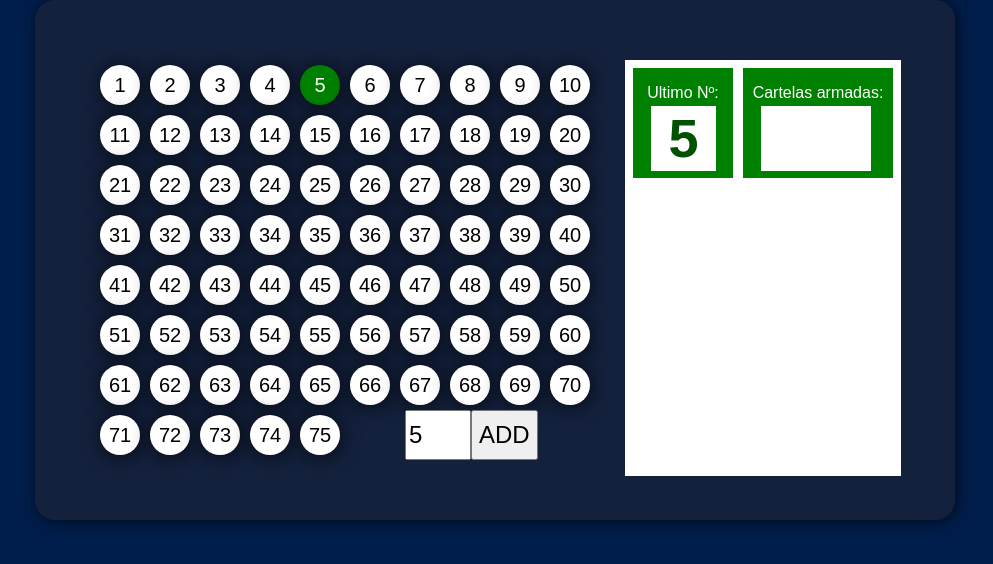
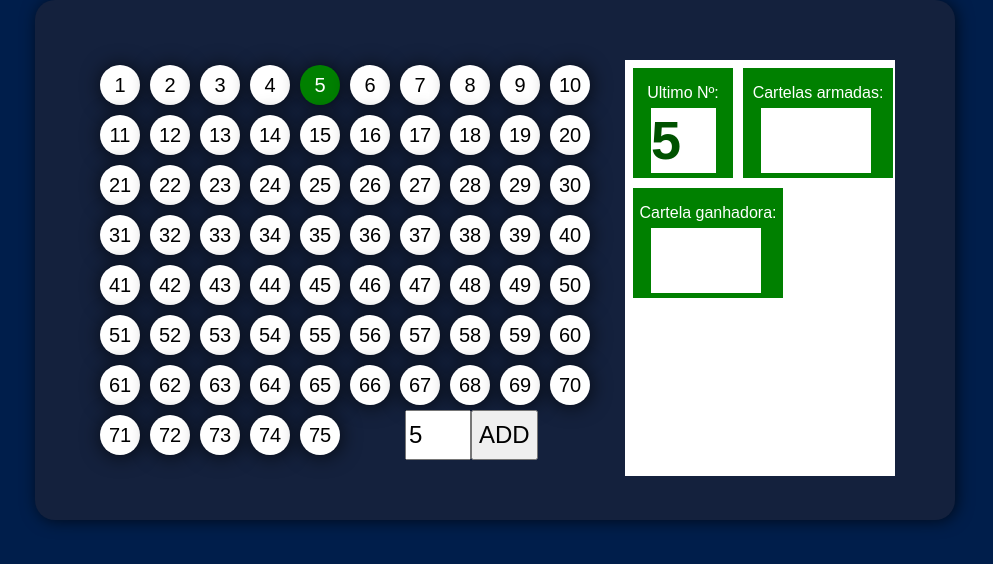
Before and after one commit to felipeuenes/bingo, a plain HTML site: page index.html in a window 1280 px wide. Both pictures are taken after typing "5" into the empty fields and a click on the input "ADD". Shown: the part 100-664 px from the top of the page, without its empty margins (145-1138 px from the left). Drawn offline with Linux system fonts and the light colour scheme.

Commit message:
add cartela win

```diff
--- a/index.html
+++ b/index.html
@@ -31,6 +31,10 @@
             <p>Cartelas armadas:</p>
             <div class="N2"></div>
         </div>
+        <div class="ganhou">
+            <p>Cartela ganhadora:</p>
+            <div class="N3"></div>
+        </div>
 
     </div>
 </div>
--- a/js/script.js
+++ b/js/script.js
@@ -2,7 +2,7 @@
 
 const arrayCartelas = []
 
-for (let index = 0; index < 2; index++) {
+for (let index = 0; index < 10; index++) {
     const cartela = [];
     for (let index = 0; index < 3; index++) {
        while (true) {
@@ -74,7 +74,11 @@ function confereCartela(numsorteados) {
                         const bateu = document.querySelector(".bateu")
 
                         bateu.style.display = 'grid'
-                        beteu.innerHTML = `<p>Cartela ${cloneCartelas.indexOf(cloneCartela) + 1} bateu!</p>`;
+                        closeBtn = document.querySelector("#closeWindow");
+                        closeBtn.innerHTML = `<p id="cb">Cartela ${cloneCartelas.indexOf(cloneCartela) + 1} bateu!</p>`;
+
+                        const displayBateu = document.querySelector(".N3");
+                        displayBateu.innerHTML = `<p id="displayGanhou">Cartela ${cloneCartelas.indexOf(cloneCartela) + 1} bateu!</p>`;
 
                     }
                 };
--- a/style/style.css
+++ b/style/style.css
@@ -92,7 +92,10 @@ input::-webkit-inner-spin-button{
     width: 300px;
     height: 400px;
     background-color: white;
-    display: flex;
+    display: grid;
+
+    grid-template-columns: 100px 100px;
+    grid-template-rows: 110px 110px 110px;
     gap: 10px;
     padding: 8px;
 }
@@ -115,28 +118,28 @@ input::-webkit-inner-spin-button{
     height: 110px;
     background-color: green;
     color: rgb(255, 255, 255);
-    display: grid;
+    /* display: grid; */
     /* position: absolute; */
     /* font-size: 48px; */
     font-family: Arial, Helvetica, sans-serif;
 
     text-align: center;
 
-    right: 350px;
+    /* right: 350px; */
 }
 
 .N{
     width: 65px;
     height: 65px;
     background-color: white;
-    position: absolute;
+    position: relative;
     font-size: 48px;
     margin: 18px;
-    margin-top: 38px;
+    margin-top: -10px;
     color: rgb(0, 82, 0);
 }
 .N h1{
-    position: relative;
+    position: absolute;
     top: -35px;
     font-size: 54px;
 }
@@ -147,24 +150,54 @@ input::-webkit-inner-spin-button{
     height: 110px;
     background-color: green;
     color: rgb(255, 255, 255);
-    display: grid;
+    /* display: grid; */
     /* position: absolute; */
     /* font-size: 48px; */
     font-family: Arial, Helvetica, sans-serif;
 
     text-align: center;
 
-    right: 350px;
+    /* right: 350px; */
 }
 
 .N2{
     width: 110px;
     height: 65px;
     background-color: white;
-    position: absolute;
+    /* position: absolute; */
     font-size: 48px;
     margin: 18px;
-    margin-top: 38px;
+    margin-top: -10px;
+}
+
+.ganhou{
+    width: 150px;
+    height: 110px;
+    background-color: green;
+    color: rgb(255, 255, 255);
+    /* display: grid; */
+    /* position: absolute; */
+    /* font-size: 48px; */
+    font-family: Arial, Helvetica, sans-serif;
+
+    text-align: center;
+
+    /* right: 350px; */
+}
+
+.N3{
+    width: 110px;
+    height: 65px;
+    background-color: white;
+    /* position: absolute; */
+    font-size: 48px;
+    margin: 18px;
+    margin-top: -10px;
+}
+
+#displayGanhou{
+    font-size: 16px;
+    color: black;
 }
 
 .bateu{
@@ -191,4 +224,13 @@ input::-webkit-inner-spin-button{
     top: 20%;
     font-size: 46px;
     cursor: pointer;
+    /* width: 100%; */
 }
+
+#cb{
+    position: absolute;
+    text-align: center;
+    width: 300px;
+    top: 200px;
+    right: 100px;
+}
```
